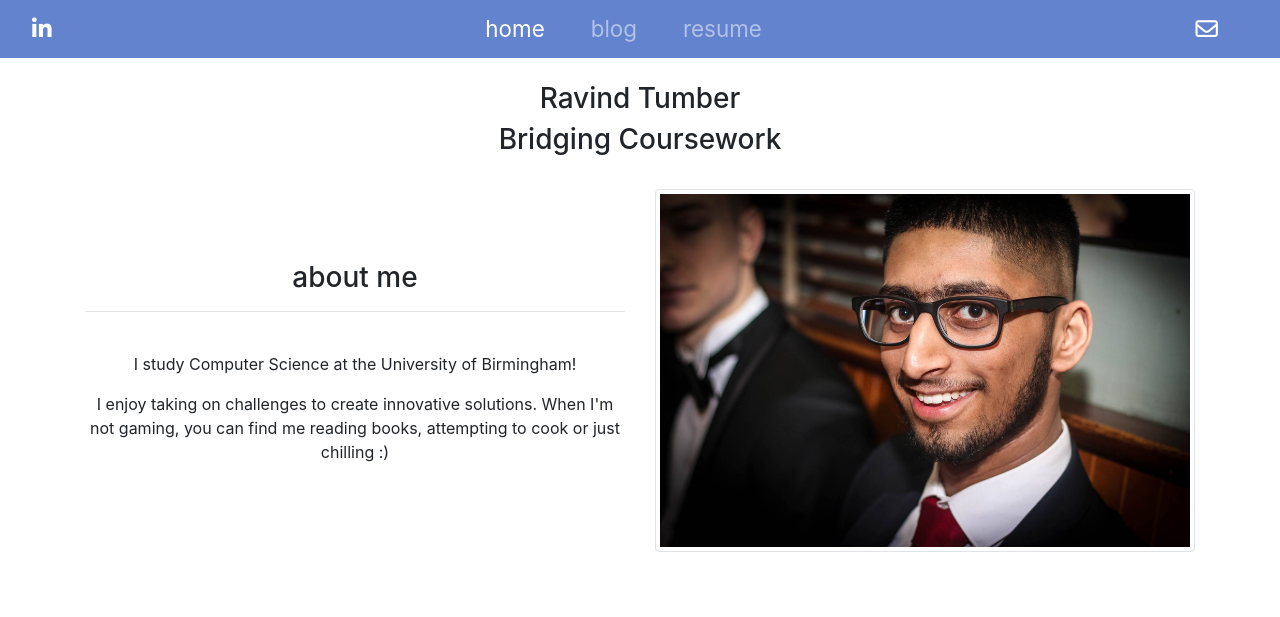
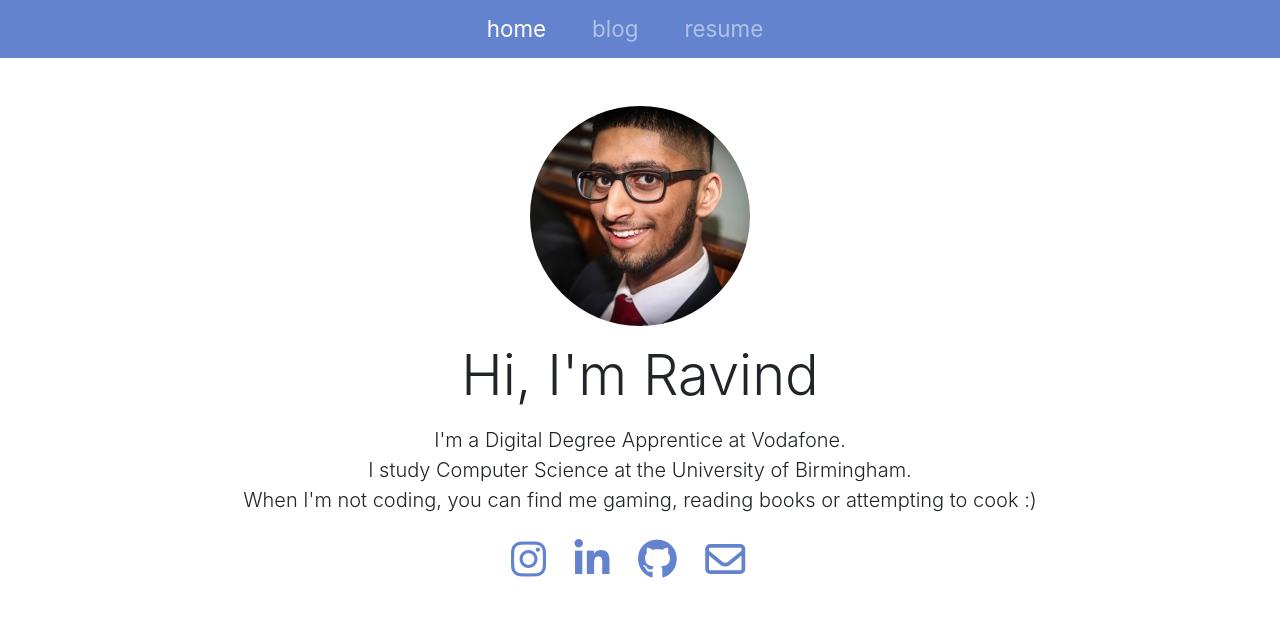
Before and after one commit to RavindTumber/bridging-cwk, a Django app: page / in a window 1280 px wide. Shown: the top 617 px of the page. Run offline with Django 3.2, Linux system fonts and the light colour scheme; some libraries are stand-ins or nearby versions.

Commit message:
Redone landing/home page

```diff
--- a/blog/templates/blog/post_list.html
+++ b/blog/templates/blog/post_list.html
@@ -9,7 +9,7 @@
         <div class="jumbotron jumbotron-fluid text-white">
             <div class="container">
                 <h1>Ravind's Blog</h1>
-                <p>Everything blog related (...But, I'm not a blogger.)</p>
+                <p>Everything blog related.</p>
             </div>
         </div>
 
--- a/landing/static/style.css
+++ b/landing/static/style.css
@@ -13,3 +13,18 @@
         #4267BB, #11368B
     );
 }
+
+i.far,
+i.fab {
+    color: #6383CE;
+    font-size: 2.5rem;
+  }
+
+i.far:hover,
+i.fab:hover {
+    color: #11368B;
+}
+
+a:hover {
+    text-decoration: none;
+}
--- a/landing/templates/landing/base.html
+++ b/landing/templates/landing/base.html
@@ -21,24 +21,12 @@
                 <span class="navbar-toggler-icon"></span> <!-- render the button -->
             </button>
 
-            <div>
-                <a class="nav-item nav-link socials" href="https://www.linkedin.com/in/ravindtumber/">
-                    <i class="fab fa-linkedin-in"></i>
-                </a>
-            </div>
-
             <div class="collapse navbar-collapse justify-content-center" id="navbarNav">
                 <div class="navbar-nav">
                     <a class="nav-item nav-link active" href="{% url 'landing:home_view' %}">home</a>
                     <a class="nav-item nav-link" href="{% url 'blog:post_list' %}">blog</a>
                     <a class="nav-item nav-link" href="{% url 'cv:display_cv' %}">resume</a>
                 </div>
-            </div>
-
-            <div>
-                <a class="nav-item nav-link socials" href="#">
-                    <i class="far fa-envelope"></i>
-                </a>
             </div>
         </nav>
 
--- a/landing/templates/landing/index.html
+++ b/landing/templates/landing/index.html
@@ -2,28 +2,31 @@
 
 {% block content %}
     <head>
-        <title>Home</title>
+        <title>Ravind Tumber</title>
     </head>
 
     <body class="text-center">
-        <div class="container py-4">
-            <h3>Ravind Tumber</h3>
-            <h3>Bridging Coursework</h3>
-        </div>
 
-        <div class="container">
-            <div class="row">
-                <div class="col align-self-center">
-                    <h3>about me</h3>
-                    <hr>
-                    <br>
-                    <p>I study Computer Science at the University of Birmingham!</p>
-                    <p>I enjoy taking on challenges to create innovative solutions. When I'm not gaming, you can find me reading books, attempting to cook or just chilling :)</p>
-                </div>
-                <div class="col">
-                    <img src="static/picture.jpg" class="img-thumbnail">
-                </div>
+        <div class="container mt-5">
+            <img src="static/picture_of_me.jpg" class="img-fluid rounded-circle">
+            <h1 class="display-4 mt-3">Hi, I'm Ravind</h1>
+            <p class="lead mt-3">I'm a Digital Degree Apprentice at Vodafone. <br> I study Computer Science at the University of Birmingham. <br> When I'm not coding, you can find me gaming, reading books or attempting to cook :)</p>
+
+            <div class="mt-4">
+                <a href="https://www.instagram.com/ravindtumber/">
+                    <i class="fab fa-instagram mr-4"></i>
+                </a>
+                <a href="https://www.linkedin.com/in/ravindtumber/">
+                    <i class="fab fa-linkedin-in mr-4"></i>
+                </a>
+                <a href="https://github.com/RavindTumber">
+                    <i class="fab fa-github mr-4"></i>
+                </a>
+                <a href="#">
+                    <i class="far fa-envelope mr-4"></i>
+                </a>
             </div>
+
         </div>
     </body>
 
```
Also changed, not shown: blog/templates/blog/post_detail.html (+18 -1 lines), landing/static/picture.jpg (deleted), landing/static/picture_of_me.jpg (added).
